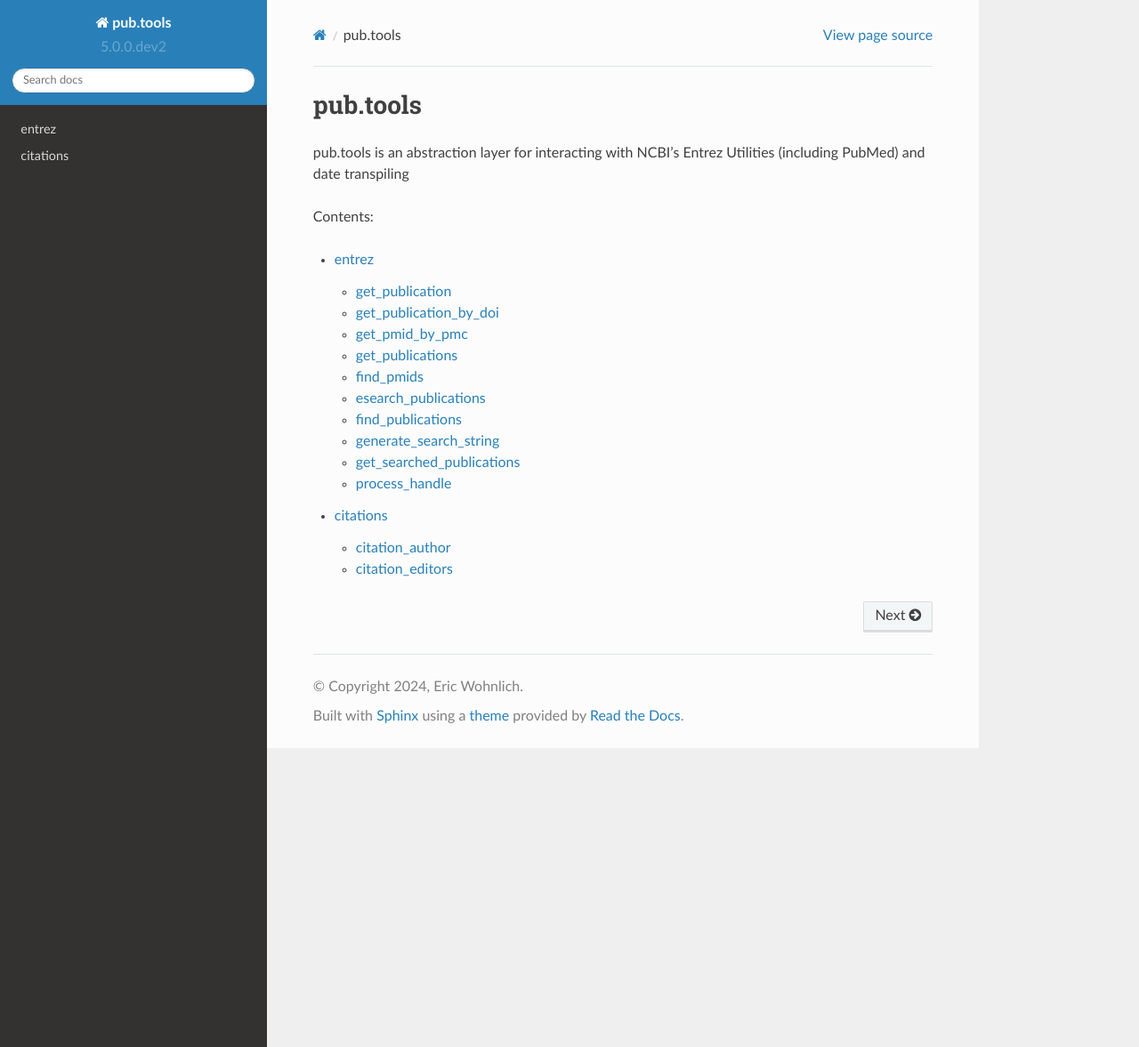
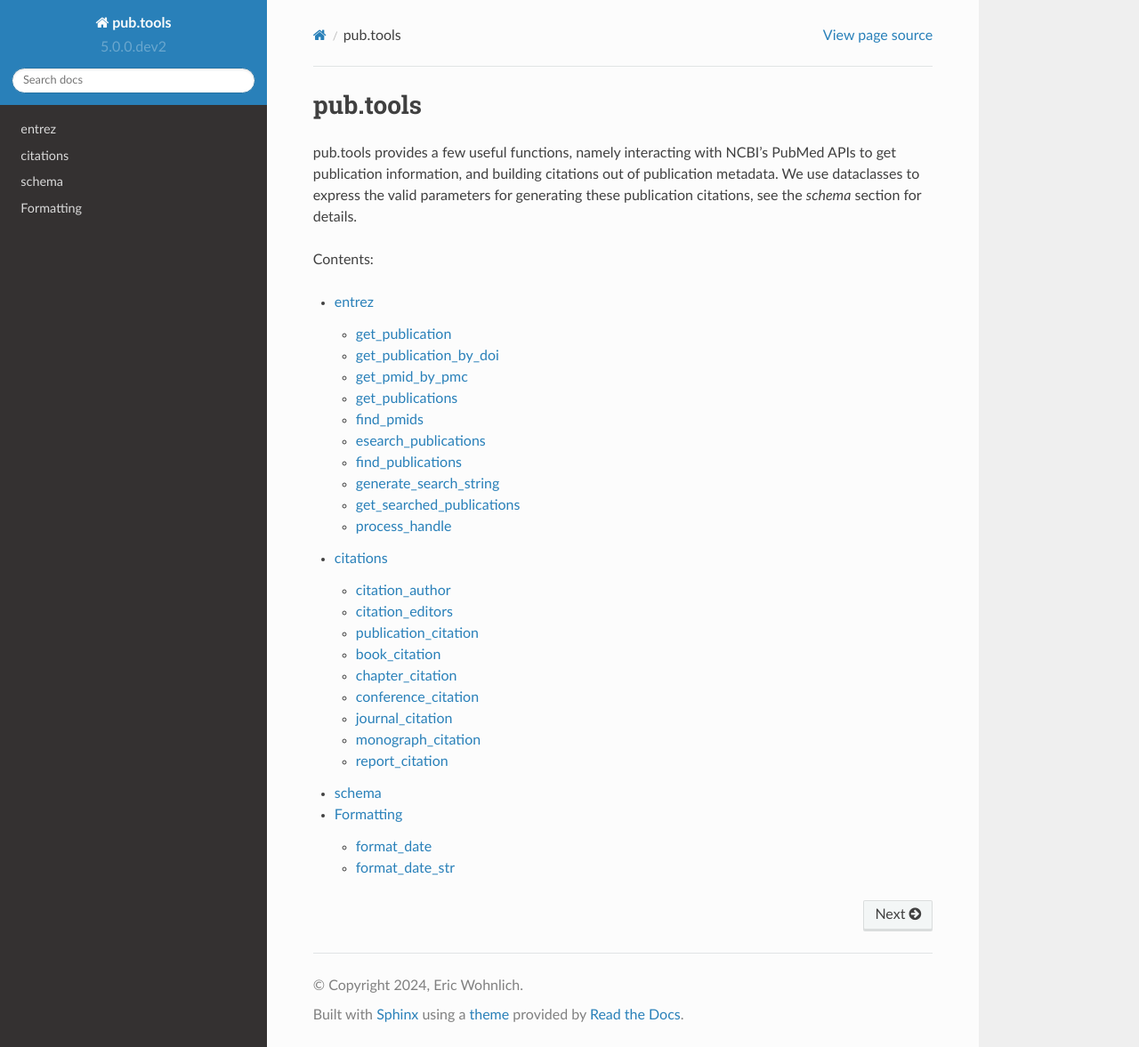
Before and after one commit to imsweb/pub.tools, a Sphinx documentation site: the page built from docs/index.rst, in a window 1280 px wide and 1177 px high. Shown: the whole window at 89% size. Built offline with Sphinx 7.4.7 and the Read the Docs theme 2.0.0, drawn with Linux system fonts in a browser that asks for light colours.

```diff
--- a/docs/citations.rst
+++ b/docs/citations.rst
@@ -12,3 +12,38 @@ citation_editors
 ----------------
 
 .. autofunction:: citation_editors
+
+publication_citation
+--------------------
+
+.. autofunction:: publication_citation
+
+book_citation
+-------------
+
+.. autofunction:: book_citation
+
+chapter_citation
+----------------
+
+.. autofunction:: chapter_citation
+
+conference_citation
+-------------------
+
+.. autofunction:: conference_citation
+
+journal_citation
+-----------------
+
+.. autofunction:: journal_citation
+
+monograph_citation
+------------------
+
+.. autofunction:: monograph_citation
+
+report_citation
+---------------
+
+.. autofunction:: report_citation
--- a/docs/index.rst
+++ b/docs/index.rst
@@ -2,7 +2,11 @@
 pub.tools
 ===================================
 
-pub.tools is an abstraction layer for interacting with NCBI's Entrez Utilities (including PubMed) and date transpiling
+pub.tools provides a few useful functions, namely interacting with NCBI's PubMed APIs to get publication
+information, and building citations out of publication metadata. We use dataclasses
+to express the valid parameters for generating these publication citations, see the
+`schema` section for details.
+
 
 Contents:
 
@@ -11,3 +15,5 @@ Contents:
 
    entrez
    citations
+   schema
+   formatting
```
Also changed, not shown: docs/formatting.rst (added, +18 -0 lines), docs/schema.rst (added, +12 -0 lines), 3 other files.
